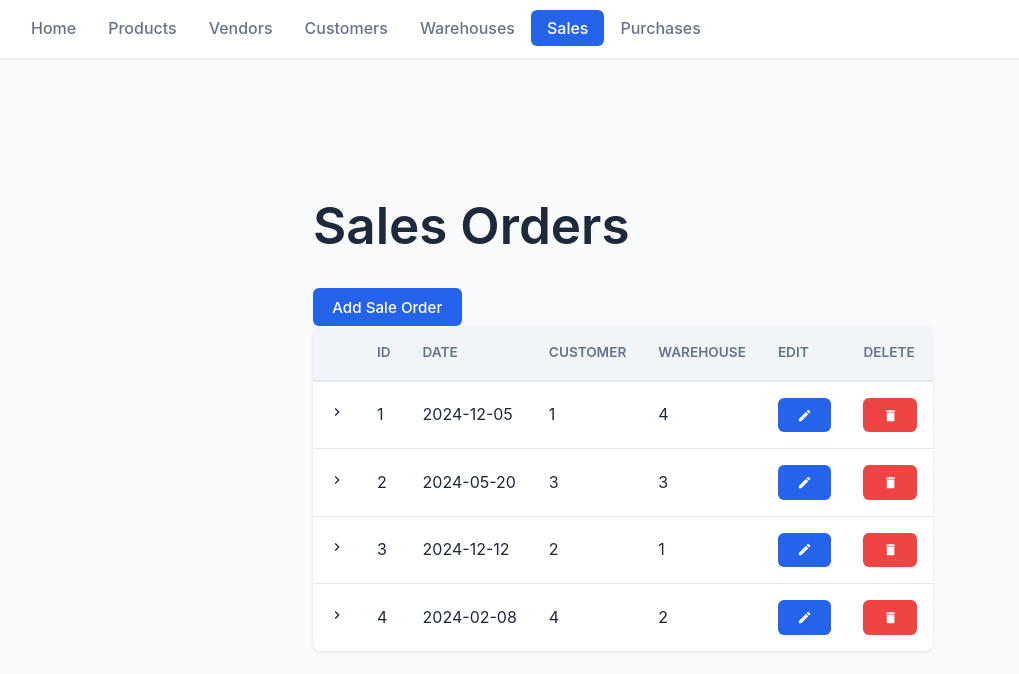
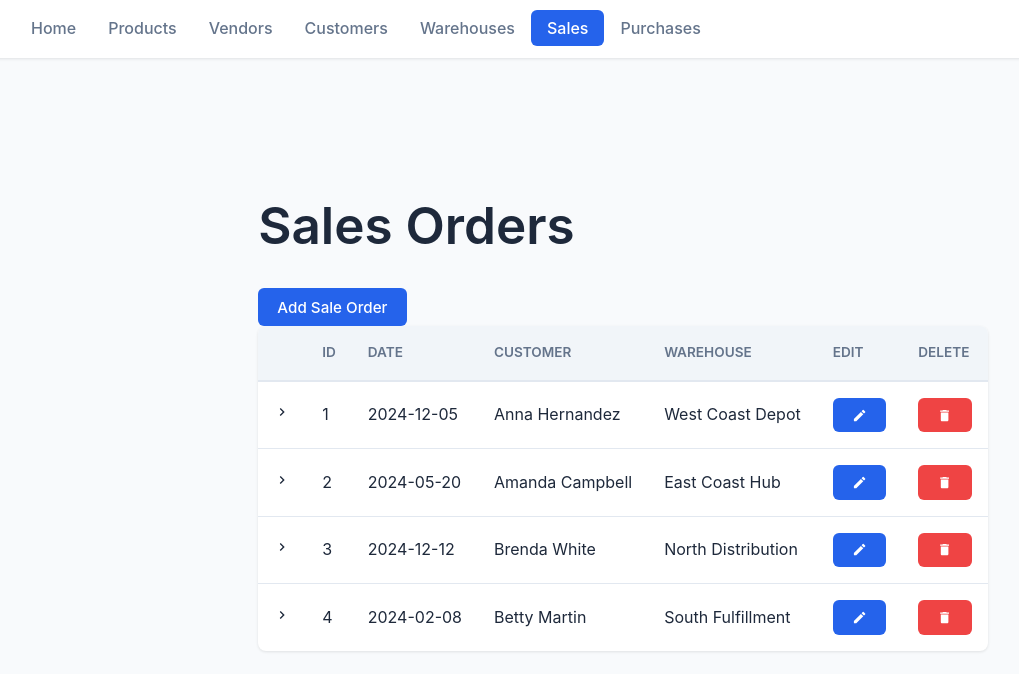
Before and after one commit to gunnarrl/coalition-warehouse, a React app in the folder frontend/: page /sales in a window 1280 px wide. Shown: the top 674 px of the page, without its empty margins (17-1036 px from the left). Built offline with nearby package versions, Linux system fonts and the light colour scheme; the HTML template or start-up script is replaced by a standard one.

Commit message:
Final Sale Page (reused purchase page)

```diff
--- a/frontend/src/pages/PurchaseOrderPage.jsx
+++ b/frontend/src/pages/PurchaseOrderPage.jsx
@@ -98,9 +98,8 @@ const PurchaseOrdersPage = () => {
         setIsItemsPopupOpen(false);
     }
 
-    // TODO: Add logic to add/remove items to the order
     const renderPurchaseItems = (row) => {
-        const specificItems = orderItems; // In a real app, filter items by row.saleID
+        const specificItems = orderItems;
 
         const itemColumns = [
             { label: 'Product Name', key: 'name' },
@@ -129,9 +128,9 @@ const PurchaseOrdersPage = () => {
             <PopupForm
                 isOpen={isPopupOpen}
                 onClose={() => setIsPopupOpen(false)}
-                title={currentItem ? "Edit Purchase" : "Create Purchase"}
+                title={currentRow ? "Edit Purchase" : "Create Purchase"}
             >
-                <form key={currentItem?.name || 'new-order'} onSubmit={handleSave}>
+                <form key={currentRow?.purchaseOrderID || 'new-order'} onSubmit={handleSave}>
                     <label>Date:</label>
                     <input type="date" name="saleDate" defaultValue={currentRow?.saleDate}/>
                     <Dropdown
--- a/frontend/src/pages/SaleOrderPage.jsx
+++ b/frontend/src/pages/SaleOrderPage.jsx
@@ -1,14 +1,14 @@
 import React, { useState } from 'react';
 import DetailTable from '../components/DetailTable';
+import SimpleTable from '../components/SimpleTable'; // Added SimpleTable
 import PopupForm from '../components/PopupForm';
 import Dropdown from '../components/Dropdown';
 
-// Mock Data
 const mockSalesOrders = [
-    { saleID: 1, saleDate: '2024-12-05', customerID: 1, warehouseID: 4 },
-    { saleID: 2, saleDate: '2024-05-20', customerID: 3, warehouseID: 3 },
-    { saleID: 3, saleDate: '2024-12-12', customerID: 2, warehouseID: 1 },
-    { saleID: 4, saleDate: '2024-02-08', customerID: 4, warehouseID: 2 },
+    { saleOrderID: 1, saleDate: '2024-12-05', customerID: 1, customerName: 'Anna Hernandez', warehouseID: 4, warehouseName: 'West Coast Depot' },
+    { saleOrderID: 2, saleDate: '2024-05-20', customerID: 3, customerName: 'Amanda Campbell', warehouseID: 3, warehouseName: 'East Coast Hub' },
+    { saleOrderID: 3, saleDate: '2024-12-12', customerID: 2, customerName: 'Brenda White', warehouseID: 1, warehouseName: 'North Distribution' },
+    { saleOrderID: 4, saleDate: '2024-02-08', customerID: 4, customerName: 'Betty Martin', warehouseID: 2, warehouseName: 'South Fulfillment' }
 ];
 
 const mockCustomers = [
@@ -25,8 +25,7 @@ const mockWarehouses = [
     { warehouseID: 4, warehouseName: 'West Coast Depot' },
 ];
 
-// For simplicity, using the same items for all sales orders. These would be linked to the saleID in the DB.
-const salesOrderItems = [
+const initialSalesOrderItems = [
     { name: 'Ergonomic Mouse 654', qty: 4, price: 250.00 },
     { name: 'Steel Desk 473', qty: 5, price: 450.00 },
 ];
@@ -34,19 +33,22 @@ const salesOrderItems = [
 const SalesOrdersPage = () => {
 
     const columns = [
-        { label: 'ID', key: 'saleID' },
+        { label: 'ID', key: 'saleOrderID' },
         { label: 'Date', key: 'saleDate' },
-        { label: 'Customer', key: 'customerID' }, // We'll show the name in the table, but save the ID
-        { label: 'Warehouse', key: 'warehouseID' } // Same for warehouse
+        { label: 'Customer', key: 'customerName' },
+        { label: 'Warehouse', key: 'warehouseName' }
     ];
 
     const [salesOrders, setSalesOrders] = useState(mockSalesOrders);
     const [isPopupOpen, setIsPopupOpen] = useState(false);
     const [currentRow, setCurrentRow] = useState(null);
 
+    const [saleItems, setSaleItems] = useState(initialSalesOrderItems);
+    const [isItemsPopupOpen, setIsItemsPopupOpen] = useState(false);
+    const [currentItem, setCurrentItem] = useState(null);
+    const [targetSaleID, setTargetSaleID] = useState(null);
 
     // Handlers for Add/Edit/Delete
-    // TODO: Connect these to the backend API and refresh the data after changes
     const handleSave = (e) => {
         e.preventDefault();
         setIsPopupOpen(false);
@@ -63,22 +65,52 @@ const SalesOrdersPage = () => {
     }
 
     const handleDelete = (rowData) => {
-        window.alert(`Delete Sale Order ID: ${rowData.saleID}`);
+        window.alert(`Delete Sale Order ID: ${rowData.saleOrderID}`);
     }
 
-    // TODO: Add logic to add/remove items to the order
-    const renderSaleItems = (row) => (
-        <div>
-            <h4>Items in Sale #{row.saleID}</h4>
-            <ul>
-                {salesOrderItems.map((item, i) => (
-                    <li key={i}>{item.qty}x {item.name} @ ${item.price}</li>
-                ))}
-            </ul>
-            <button>Add Item</button>
-            <button className='danger'>Remove Item</button>
-        </div>
-    );
+    // item handlers
+    const handleAddItem = (saleID) => {
+        setTargetSaleID(saleID);
+        setCurrentItem(null);
+        setIsItemsPopupOpen(true);
+    };
+
+    const handleEditItem = (saleID, itemRow) => {
+        setTargetSaleID(saleID);
+        setCurrentItem(itemRow);
+        setIsItemsPopupOpen(true);
+    };
+
+    const handleDeleteItem = (saleID, itemRow) => {
+        window.alert(`Delete Item ${itemRow.name} from Sale ID: ${saleID}`);
+    };
+
+    const handleSaveItem = (e) => {
+        e.preventDefault();
+        setIsItemsPopupOpen(false);
+    }
+
+    const renderSaleItems = (row) => {
+        const specificItems = saleItems;
+
+        const itemColumns = [
+            { label: 'Product Name', key: 'name' },
+            { label: 'Quantity', key: 'qty' },
+            { label: 'Unit Price', key: 'price' }
+        ];
+        return (
+            <div>
+                <h4>Items in Sale #{row.saleOrderID}</h4>
+                <button onClick={() => handleAddItem(row.saleOrderID)}>+ Add Item</button>
+                <SimpleTable
+                    columns={itemColumns}
+                    data={specificItems}
+                    onEdit={(itemRow) => handleEditItem(row.saleOrderID, itemRow)}
+                    onDelete={(itemRow) => handleDeleteItem(row.saleOrderID, itemRow)}
+                />
+            </div>
+        );
+    };
 
     return (
         <div>
@@ -89,18 +121,20 @@ const SalesOrdersPage = () => {
                 onClose={() => setIsPopupOpen(false)}
                 title={currentRow ? "Edit Sale" : "Create Sale"}
             >
-                <form onSubmit={handleSave}>
-                    <label className="font-bold">Date:</label>
+                <form key={currentRow?.saleOrderID || 'new-sale'} onSubmit={handleSave}>
+                    <label>Date:</label>
                     <input type="date" name="saleDate" defaultValue={currentRow?.saleDate}/>
                     <Dropdown
                         label="Customer"
+                        name="customerID"
                         options={mockCustomers}
-                        valueKey="customerID"    // What to save to DB (ID)
-                        labelKey="customerName"  // What to show user (Name)
+                        valueKey="customerID"
+                        labelKey="customerName"
                         selectedValue={currentRow?.customerID}
                     />
                     <Dropdown
                         label="Warehouse"
+                        name="warehouseID"
                         options={mockWarehouses}
                         valueKey="warehouseID"
                         labelKey="warehouseName"
@@ -109,6 +143,25 @@ const SalesOrdersPage = () => {
                     <button type="submit">Save</button>
                 </form>
             </PopupForm>
+            <PopupForm
+                isOpen={isItemsPopupOpen}
+                onClose={() => setIsItemsPopupOpen(false)}
+                title={currentItem ? "Edit Item" : "Add Item"}
+            >
+                <form key={currentItem?.name || 'new-item'} onSubmit={handleSaveItem}>
+                    <label>Product Name:</label>
+                    <input name="name" defaultValue={currentItem?.name || ''} />
+
+                    <label>Quantity:</label>
+                    <input name="qty" type="number" defaultValue={currentItem?.qty || 0} />
+
+                    <label>Unit Price:</label>
+                    <input name="price" type="number" step="0.01" defaultValue={currentItem?.price || 0} />
+
+                    <button type="submit">Save Item</button>
+                </form>
+            </PopupForm>
+
             <DetailTable
                 columns={columns}
                 data={salesOrders}
```
